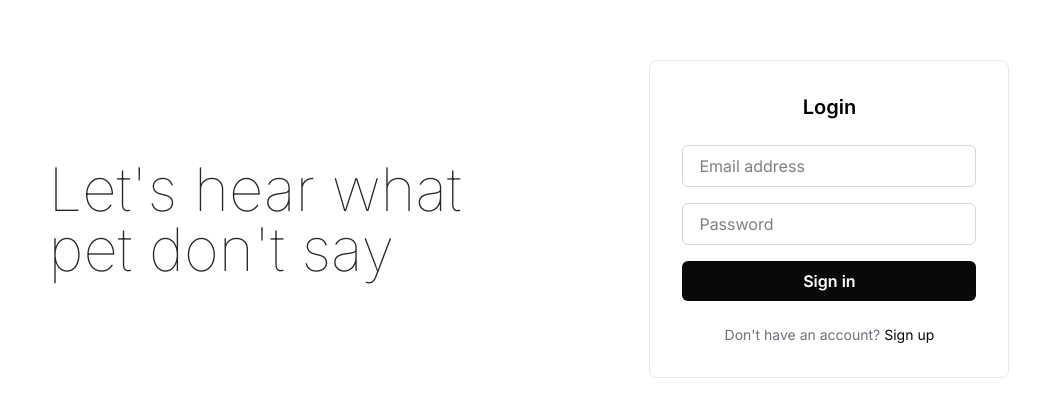
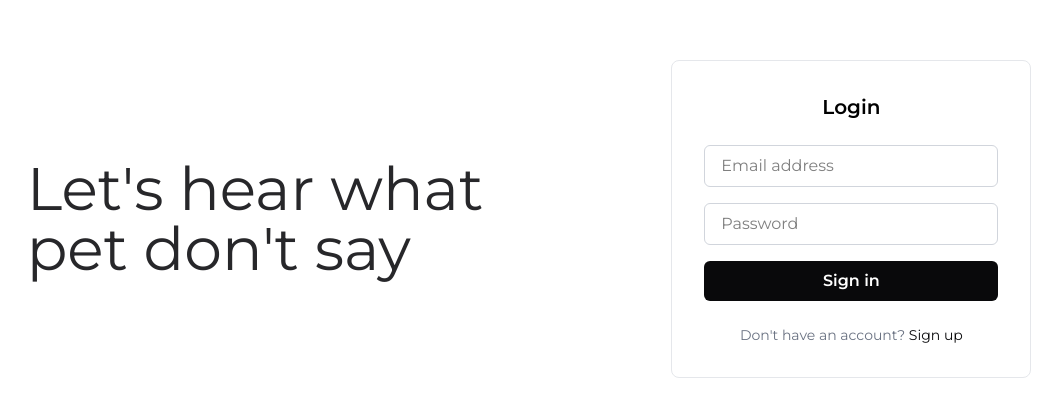
Before and after one commit to Satish2369/MarsheePartnerSatish_Frontend, a Next.js app: page /login in a window 1280 px wide. Shown: the part 181-598 px from the top of the page, without its empty margins (65-1127 px from the left). Built offline with nearby package versions, Linux system fonts and the light colour scheme.

Commit message:
fonts chnaged and ui enhanced

```diff
--- a/src/app/layout.js
+++ b/src/app/layout.js
@@ -1,13 +1,12 @@
 import "./globals.css";
-
-import { Inter } from "next/font/google";
-import store from "@/redux/store"
+import { Montserrat } from "next/font/google";
 import ReduxProvider from "@/components/ReduxProvider";
 
-import { Provider } from "react-redux";
-const inter = Inter({ subsets: ["latin"] });
-
-
+const montserrat = Montserrat({
+  subsets: ["latin"],
+  weight: ["400", "500", "600", "700"],
+  display: "swap",
+});
 
 export const metadata = {
   title: "Create Next App",
@@ -17,16 +16,8 @@ export const metadata = {
 export default function RootLayout({ children }) {
   return (
     <html lang="en">
-      <body
-        className={`${inter.className}`}
-      >
-
-          <ReduxProvider>
-             {children}
-          </ReduxProvider>
-
-
-
+      <body className={montserrat.className}>
+        <ReduxProvider>{children}</ReduxProvider>
       </body>
     </html>
   );
--- a/src/components/Home.js
+++ b/src/components/Home.js
@@ -1,7 +1,9 @@
 "use client";
 
 import { useState } from "react";
-import { IoPencilOutline } from "react-icons/io5";
+import { LiaExpandSolid } from "react-icons/lia";
+import { FaBars, FaAngleLeft } from "react-icons/fa";
+
 
 const Home = () => {
   const [sidebarOpen, setSidebarOpen] = useState(false);
@@ -25,11 +27,11 @@ const Home = () => {
         } bg-gray-100 p-4 rounded-lg`}
       >
         <button onClick={toggleSidebar} className="flex justify-end">
-                 <IoPencilOutline />
+              {sidebarOpen ? <FaAngleLeft size={20}/> : <LiaExpandSolid size={20} /> }
         </button>
 
         {sidebarOpen ? (
-          <ul className=" mt-[12vw]  space-y-2 text-2xl text-center text-black font-thin">
+          <ul className=" mt-[12vw]  space-y-2 text-xl text-left text-black font-thin cursor-pointer">
             <li>Onboarding</li>
             <li>Menu</li>
             <li>Orders</li>
@@ -39,7 +41,7 @@ const Home = () => {
             <li>Settings</li>
           </ul>
         ) : (
-          <div className="flex flex-col gap-4 mt-[8vw] ">
+          <div className="flex flex-col gap-4 mt-[12vw] ">
             {new Array(7).fill().map((_, index) => (
               <div key={index} className="  w-6 h-6 rounded-full bg-gray-200"></div>
             ))}
@@ -47,32 +49,32 @@ const Home = () => {
         )}
       </div>
 
-      {/* Main + C Component wrapper */}
+
       <div className="flex gap-6 transition-all duration-300 w-full">
-        {/* Main */}
+
         <div
           className={`flex flex-col gap-6 ${
             sidebarOpen ? "w-full" : "w-[80%]"
           } transition-all duration-300`}
         >
-          {/* Title */}
+
           <div className="bg-gray-100 p-6 rounded-lg h-[15vw]">
             <div className="m-[2vw]">
-              <h2 className="text-4xl font-thin">A dashboard to hear</h2>
-              <h2 className="text-4xl font-thin">what pets don&apos;t say</h2>
+              <h2 className="text-4xl font-light">A dashboard to hear</h2>
+              <h2 className="text-4xl font-light">what pets don&apos;t say</h2>
             </div>
           </div>
 
-          {/* Onboarding */}
+
           <div className="   rounded-xl flex  justify-between  gap-2 flex-1 ">
 
               <div className="bg-gray-100  flex  justify-center items-center gap-6 flex-1  min-w-[15vw] h-[15vw]">
-                     <div className=" flex flex-col text-3xl font-thin">
+                     <div className=" flex flex-col text-xl font-thin">
                         <h2>Petcare Partner</h2>
                         <h2>Onboarding</h2>
                     </div>
 
-            {/* Circular Progress */}
+
 
             <div  className=" ">
                    <div className="relative w-44 h-44">
@@ -117,16 +119,16 @@ const Home = () => {
           </div>
         </div>
 
-        {/* C Component - Only when sidebar is closed */}
+
         {!sidebarOpen && (
           <div className="w-[20%] flex flex-col gap-4 transition-all duration-300">
             <div className="flex items-center gap-3 bg-gray-100 h-[3vw] rounded-lg px-4">
               <div className="w-4 h-4 rounded-full bg-green-500" />
-              <div className="text-xl font-thin">Updated 2s ago</div>
+              <div className="text-sm font-thin">Updated 2s ago</div>
             </div>
 
             <div className="bg-gray-100 flex-1 rounded-lg p-4 flex justify-between items-start">
-              <p className="text-2xl font-thin">Notifications</p>
+              <p className="text-xl font-thin">Notifications</p>
               <div className="w-4 h-4 rounded-full bg-green-500" />
             </div>
           </div>
--- a/src/components/Login.js
+++ b/src/components/Login.js
@@ -26,7 +26,7 @@ const Login = () => {
          const res  =  await axios.post(BASE_URL + "/login",{email,password},{
          withCredentials:true })
 
-       console.log(BASE_URL);
+      //  console.log(BASE_URL);
 
 
        dispatch(addUser(res.data.data));
```
